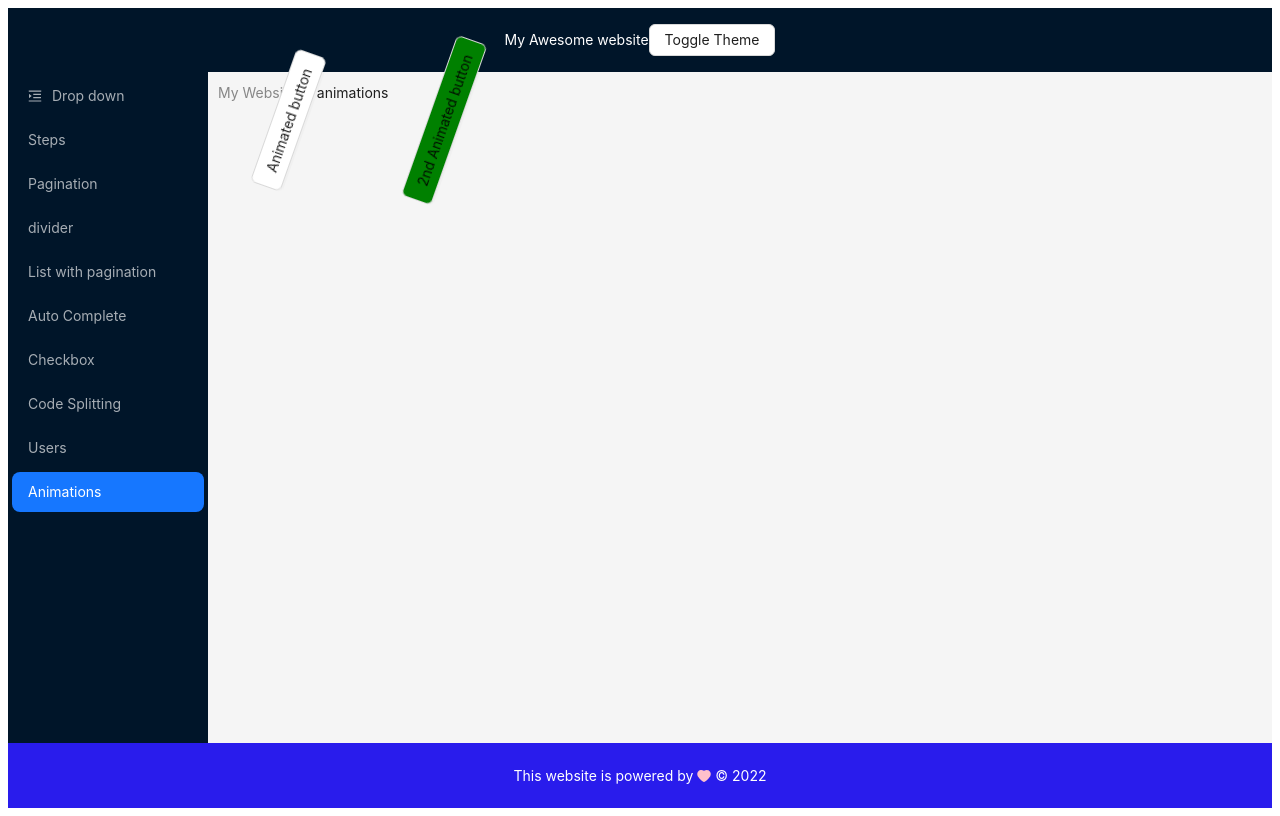
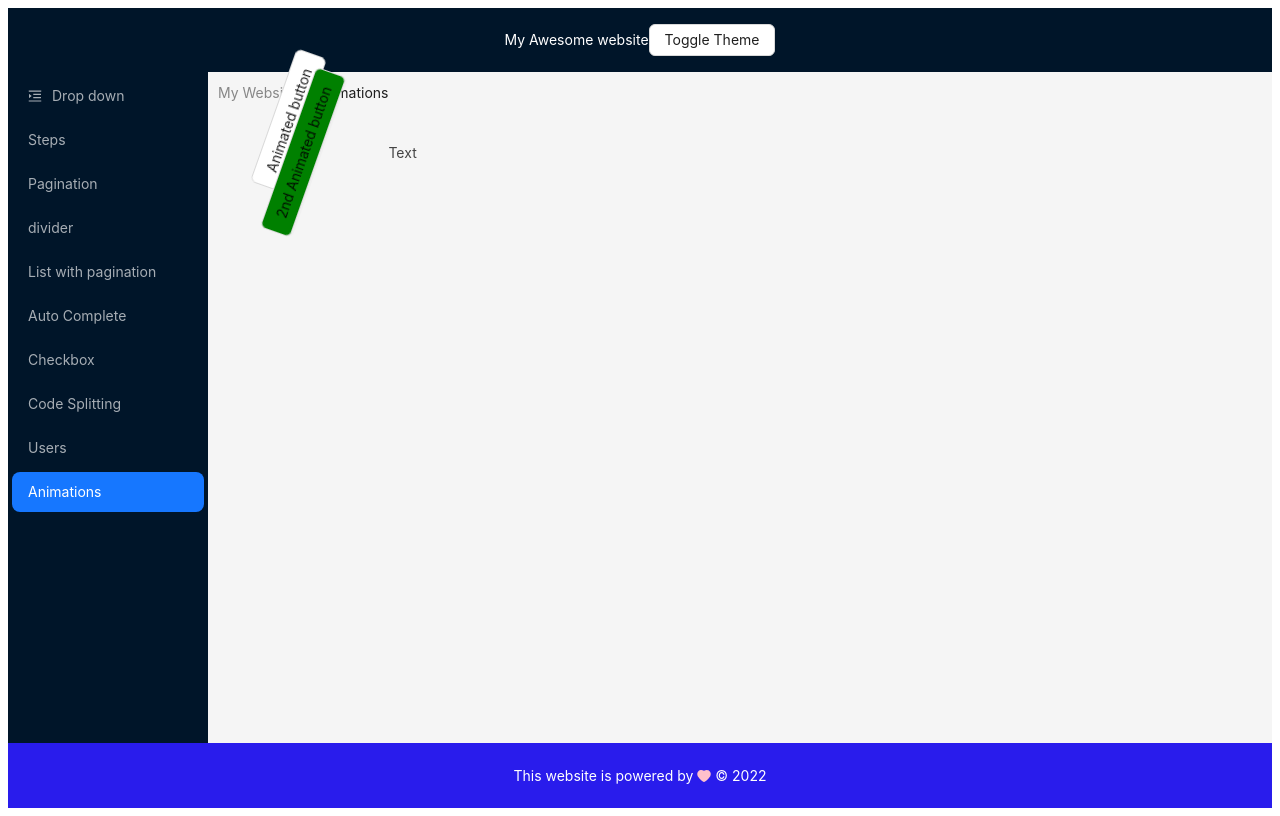
Before and after one commit to mssoheil/mapsa_cra_route_ant, a React (Create React App) app: page /animations in a window 1280 px wide. Built offline with nearby package versions, Linux system fonts and the light colour scheme.

Commit message:
style: change style of StyledText child inside it

```diff
--- a/src/page/Animations/index.jsx
+++ b/src/page/Animations/index.jsx
@@ -1,6 +1,6 @@
 import React from 'react'
 // Styles
-import { StyledItem, StyledSecondItem } from './index.styles'
+import { StyledItem, StyledSecondItem, StyledText } from './index.styles'
 
 const Animations = () => {
   return (
@@ -8,9 +8,12 @@
         <StyledItem>
             Animated button
         </StyledItem>
+        <StyledText>
         <StyledSecondItem>
             2nd Animated button
         </StyledSecondItem>
+            Text
+        </StyledText>
     </div>
   )
 }
--- a/src/page/Animations/index.styles.js
+++ b/src/page/Animations/index.styles.js
@@ -17,6 +17,13 @@
   animation: ${rotation} 1.5s ease-in-out infinite;
 `;
 
-export const StyledSecondItem = styled(StyledItem)`
-  background: green;
+export const StyledSecondItem = styled(StyledItem)({
+  background: "green",
+});
+
+export const StyledText = styled.div`
+  color: #444;
+  ${StyledSecondItem}:hover {
+    background: red;
+  }
 `;
```
